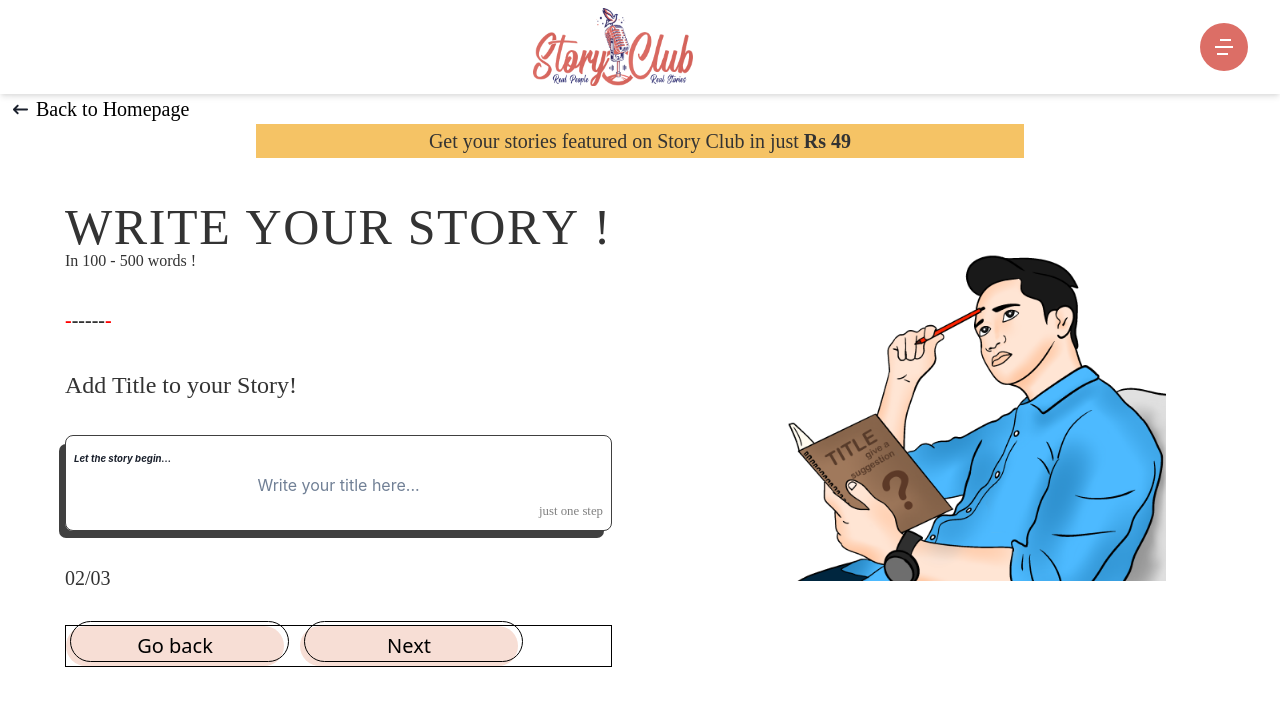
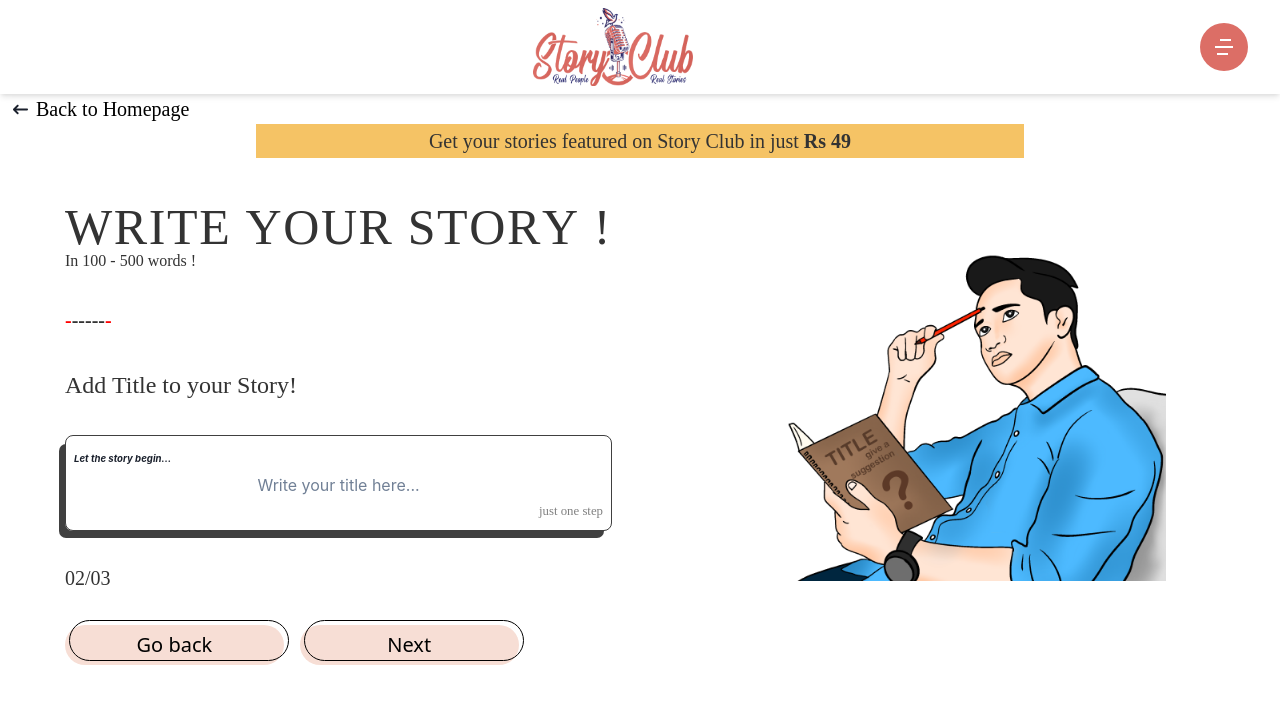
Before and after one commit to mYashavanth/StoryClub, a React (Vite) app in the folder Frontend/: page /storyWriters/page2 in a window 1280 px wide. Shown: the top 706 px of the page. Built offline with nearby package versions, Linux system fonts and the light colour scheme; a web font is replaced by a local one.

Commit message:
added story writer page 2

```diff
--- a/Frontend/src/Pages/StoryWriters/Page2/StoryWritersP2.jsx
+++ b/Frontend/src/Pages/StoryWriters/Page2/StoryWritersP2.jsx
@@ -134,7 +134,7 @@ export default function StoryWritersP2() {
               display={"flex"}
               gap={"1rem"}
               w={"100%"}
-              border={"1px solid black"}
+            //   border={"1px solid black"}
             >
               <button
                 className={styles.btn}
```
